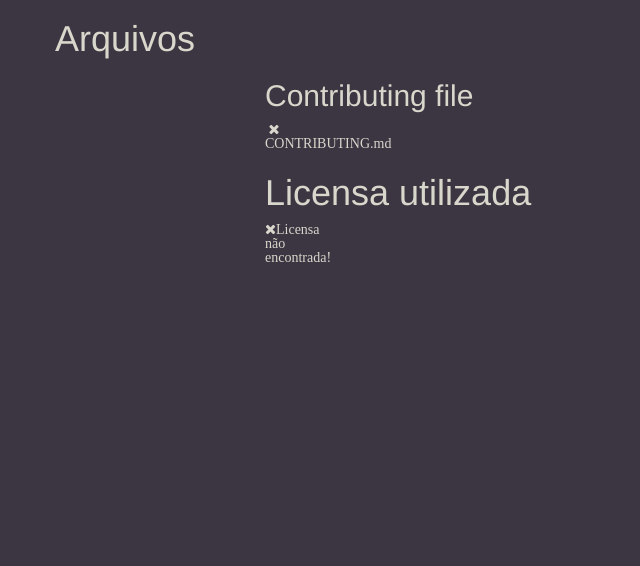
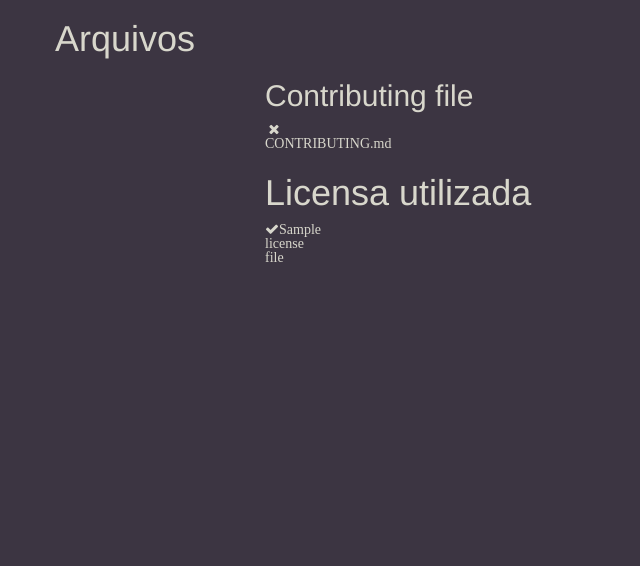
Before and after one commit to fga-eps-mds/2018.1-Cardinals, a Django app: template searchDocs/templates/searchDocs.html in a window 1280 px wide. Shown: the part 66-632 px from the top of the page, without its empty margins (0-640 px from the left). Run offline with Django 3.2, Linux system fonts and the light colour scheme; the template is opened without the code that fills it: most values are stand-ins (such as "Sample title", 1, 10 or a date in 2020); some libraries are stand-ins or nearby versions.

Commit message:
Updating searchDocs functions
Signed-off-by: Joao Pedro <jpmartins201@live.com>
Signed-off-by: Mateus Augusto <mateusaugusto-2009@hotmail.com>
Signed-off-by: Gustavo Duarte Moreira <gustavoduartemoreira@gmail.com>

```diff
--- a/searchDocs/templates/searchDocs.html
+++ b/searchDocs/templates/searchDocs.html
@@ -15,10 +15,10 @@
             </div>
             <div class="col-lg-8">
                 <h1>Licensa utilizada</h1>
-                {% if licenseFile.key == 'mit' %}
+                {% if licenseFile.name == '' %}
+                    <i class="fa fa-times fa-fw">>Licensa não encontrada!</i>
+                {% else %}
                     <i class="fa fa-check fa-fw">{{licenseFile.name}}</i>
-                {% else %}
-                    <i class="fa fa-times fa-fw">Licensa não encontrada!</i>
                 {% endif %}
             </div>
         </div>
--- a/searchDocs/views.py
+++ b/searchDocs/views.py
@@ -31,5 +31,8 @@ def getLicenseFile():
     g = Github(username, password)
     org = g.get_organization('fga-gpp-mds')
     repo = org.get_repo('2018.1-Cardinals')
-    licenseFile = repo.get_license()
+    try:
+        licenseFile = repo.get_file_contents("LICENSE")
+    except GithubException:
+        licenseFile =''
     return licenseFile
```
